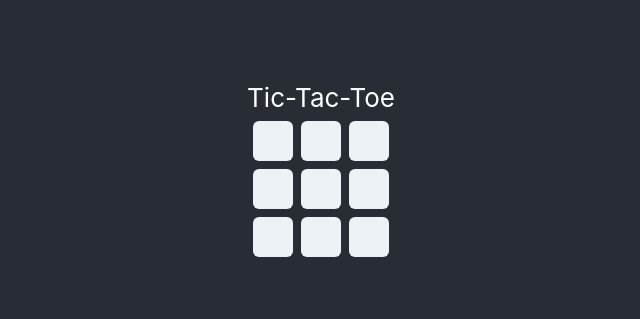
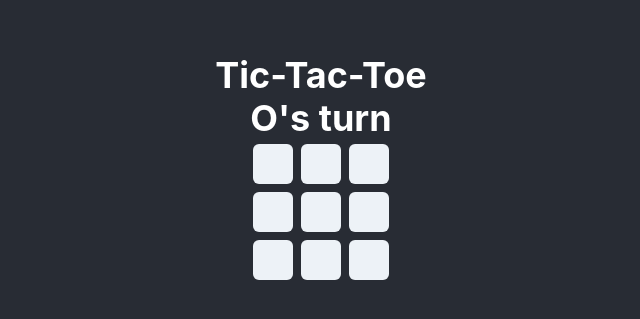
Before and after one commit to shinichi-teshirogi/tic-tac-toe, a React (Create React App) app: page / in a window 1280 px wide. Shown: the part 231-550 px from the top of the page, without its empty margins (319-959 px from the left). Built offline with nearby package versions, Linux system fonts and the light colour scheme.

Commit message:
game without win

```diff
--- /dev/null
+++ b/src/components/Board.tsx
@@ -0,0 +1,38 @@
+import { Box, Heading } from '@chakra-ui/react'
+import { Cell } from './Cell'
+import { useState } from 'react'
+import { CellText } from '../types/CellText'
+
+export const Board = () => {
+    const [isFirst, setIsFirst] = useState(true)
+    const [cells, setCells] = useState<CellText[]>(Array(9).fill(' '))
+    const cellClick = (i: number) => {
+        setCells((olds) => {
+            olds[i] = isFirst ? 'O' : 'X'
+            return [...olds]
+        })
+        setIsFirst((old) => !old)
+    }
+    const nowPlayer: CellText = isFirst ? 'O' : 'X'
+
+    return (
+        <Box>
+            <Heading>{`${nowPlayer}'s turn`}</Heading>
+            <Box>
+                <Cell text={cells[0]} onClick={() => cellClick(0)} />
+                <Cell text={cells[1]} onClick={() => cellClick(1)} />
+                <Cell text={cells[2]} onClick={() => cellClick(2)} />
+            </Box>
+            <Box>
+                <Cell text={cells[3]} onClick={() => cellClick(3)} />
+                <Cell text={cells[4]} onClick={() => cellClick(4)} />
+                <Cell text={cells[5]} onClick={() => cellClick(5)} />
+            </Box>
+            <Box>
+                <Cell text={cells[6]} onClick={() => cellClick(6)} />
+                <Cell text={cells[7]} onClick={() => cellClick(7)} />
+                <Cell text={cells[8]} onClick={() => cellClick(8)} />
+            </Box>
+        </Box>
+    )
+}
--- a/src/views/MainView.tsx
+++ b/src/views/MainView.tsx
@@ -1,33 +1,18 @@
 import React, { useState } from "react"
 import { Cell } from "../components/Cell";
 import { CellText } from "../types/CellText";
-import { Box } from "@chakra-ui/react";
+import { Box, Center, Flex, Heading, Spacer } from "@chakra-ui/react";
+import { Board } from "../components/Board";
 
 export const MainView = () => {
-    const [isFirst, setIsFirst] = useState(true)
-    const [cells, setCells] = useState<CellText[]>(Array(9).fill(' '))
-    const cellClick = (i: number) => {
-        alert(`cell ${i} clicked`)
-    }
-
     return (
-        <Box>
-            <h1>Tic-Tac-Toe</h1>
-            <Box>
-                <Cell text={cells[0]} onClick={() => cellClick(0)} />
-                <Cell text={cells[1]} onClick={() => cellClick(1)} />
-                <Cell text={cells[2]} onClick={() => cellClick(2)} />
-            </Box>
-            <Box>
-                <Cell text={cells[3]} onClick={() => cellClick(3)} />
-                <Cell text={cells[4]} onClick={() => cellClick(4)} />
-                <Cell text={cells[5]} onClick={() => cellClick(5)} />
-            </Box>
-            <Box>
-                <Cell text={cells[6]} onClick={() => cellClick(6)} />
-                <Cell text={cells[7]} onClick={() => cellClick(7)} />
-                <Cell text={cells[8]} onClick={() => cellClick(8)} />
-            </Box>
+        <Box textAlign="center">
+            <Heading>Tic-Tac-Toe</Heading>
+            <Flex>
+                <Spacer />
+                <Board />
+                <Spacer />
+            </Flex>
         </Box>
     )
 }
```
